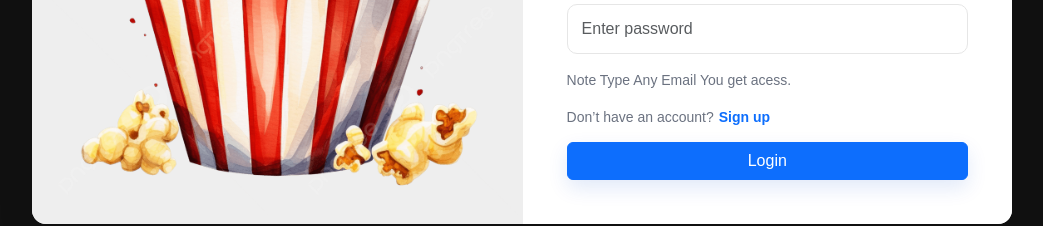
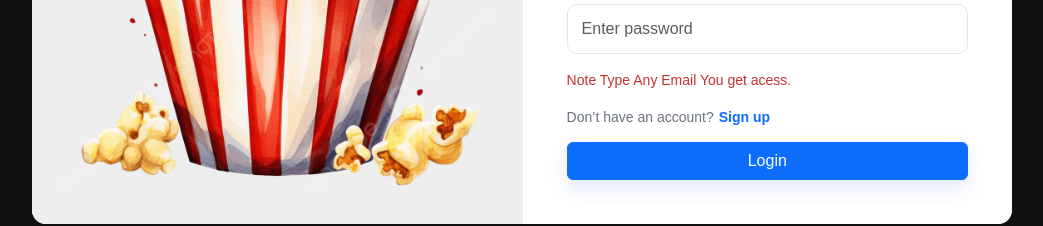
Before and after one commit to imposterbharathkumarburugu15-cpu/CINEFLIX, a React (Vite) app: page / in a window 1280 px wide. Shown: the part 438-664 px from the top of the page, without its empty margins (118-1161 px from the left). Built offline with nearby package versions, Linux system fonts and the light colour scheme.

Commit message:
Update Home.css

```diff
--- a/src/Home.css
+++ b/src/Home.css
@@ -154,6 +154,10 @@ body {
   text-shadow: 0 6px 20px rgba(0,0,0,0.08);
   -webkit-font-smoothing: antialiased;
 }
+.note{
+    color: #c53030;
+
+}
 
 /* Optional: slightly smaller on very small screens to avoid wrapping */
 @media (max-width: 420px) {
```
